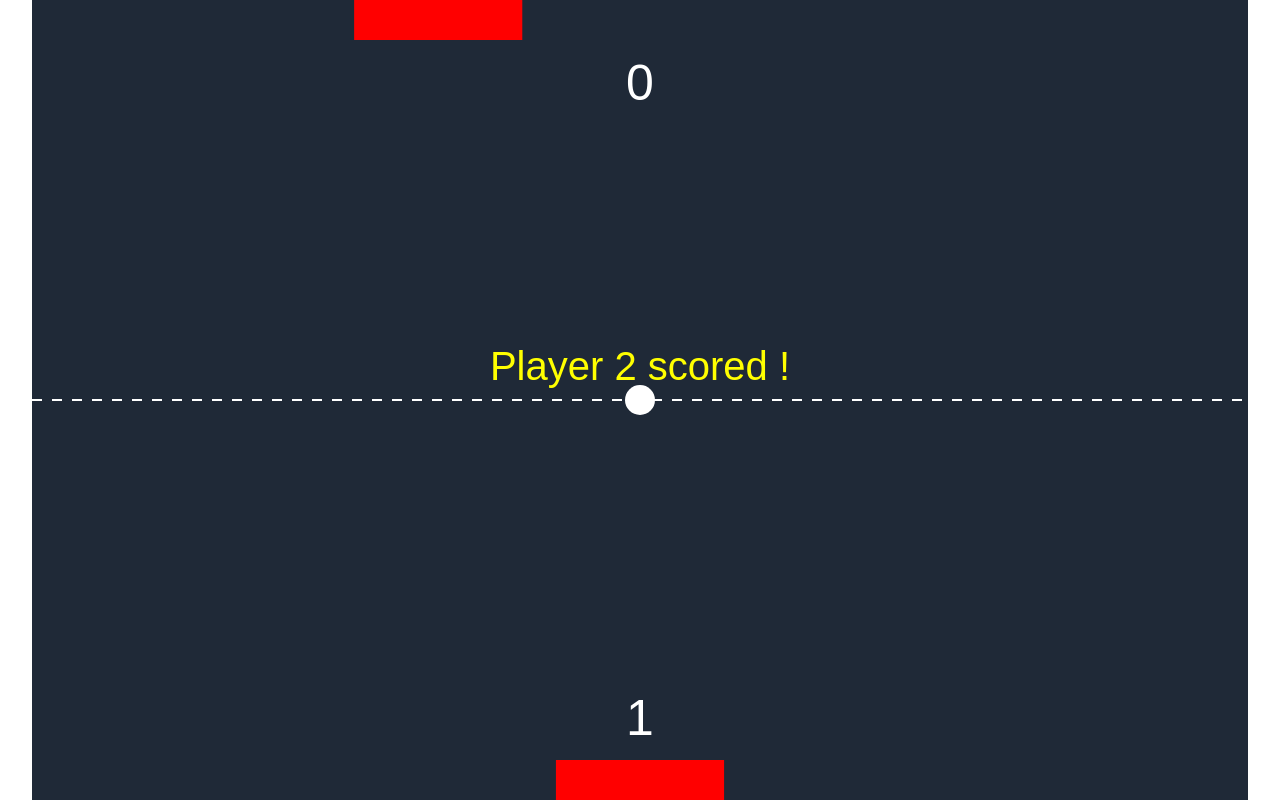
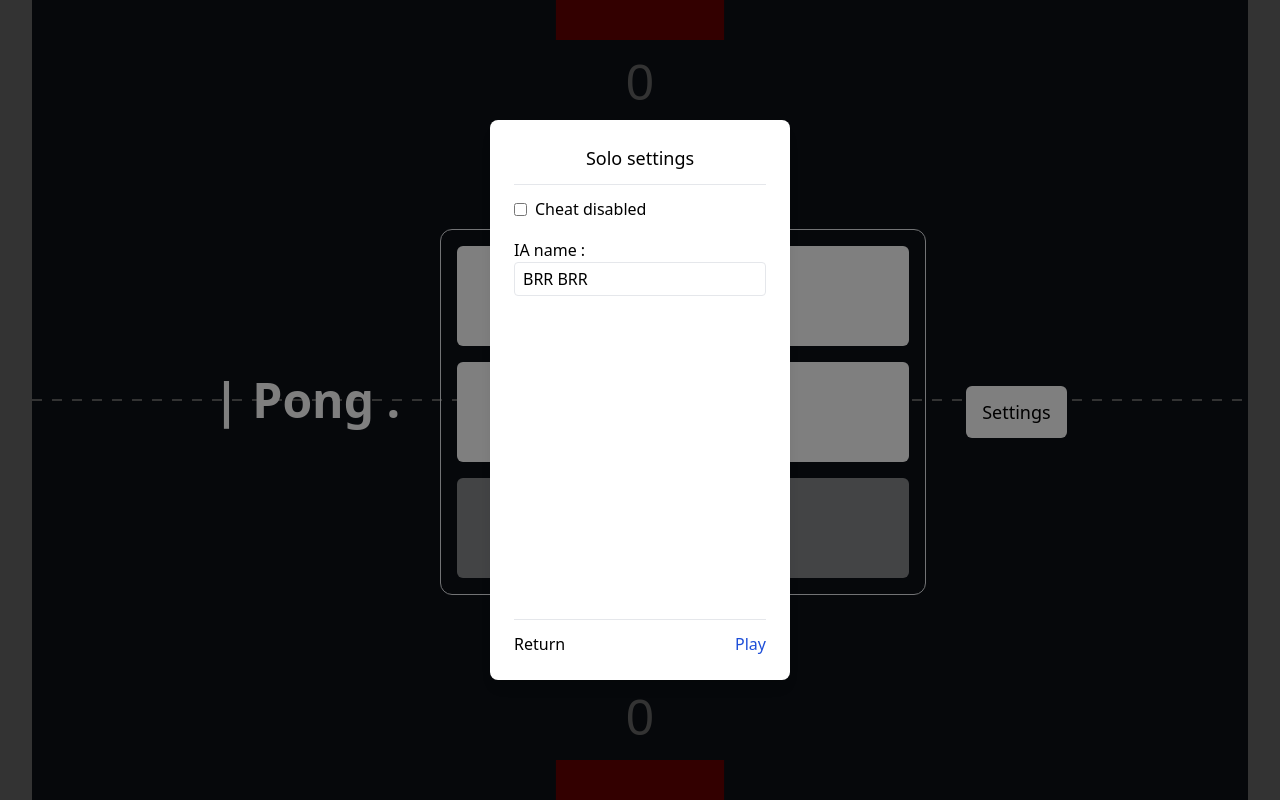
Before and after one commit to ftpreavis/frontend, a Vue app: page /game in a window 1280 px wide. Both pictures are taken after a click on the button "Solo (IA)". Built offline with nearby package versions, Linux system fonts and the light colour scheme.

Commit message:
More settings

```diff
--- /dev/null
+++ b/src/components/PongModeSettings.vue
@@ -0,0 +1,64 @@
+<script lang="ts" setup>
+import { ref } from 'vue'
+const props = defineProps<{
+	visible: boolean,
+	mode: 'solo' | 'multi' | null,
+	cheats: {enabled: boolean, ballSpeed: number, paddleSpeed: number},
+	player1Name: string
+}>()
+
+const emit = defineEmits<{
+	(event: 'update:visible', value: boolean): void,
+	(event: 'play', payload: never) : void
+}>()
+
+const localCheats = ref({ ...props.cheats })
+const localPlayer1Name = ref(props.player1Name)
+
+
+const play = () => {
+	emit('play', {cheats: localCheats.value, player1Name: localPlayer1Name.value})
+	emit('update:visible', false)
+}
+const close = () => { emit('update:visible', false) }
+
+</script>
+
+<template>
+	<div v-if="visible" class="fixed inset-0 flex items-center justify-center bg-black bg-opacity-50 z-20">
+		<div class="bg-white rounded-lg shadow-lg p-6 h-[70vh] flex flex-col w-[300px]">
+			<h3 class="text-center text-lg">{{ mode === 'solo' ? 'Solo' : 'Multi'}} settings</h3>
+			<hr class="my-3">
+			<div class="flex-1 overflow-y-auto mb-4 space-y-4">
+				<div>
+					<label class="inline-flex items-center">
+						<input type="checkbox" v-model="localCheats.enabled" class="mr-2">
+						Cheat {{ localCheats.enabled ? 'enabled' : 'disabled'}}
+					</label>
+					<div v-if="localCheats.enabled" class="space-y-">
+						<label class="flex justify-between text-sm">
+							Base ball speed
+							<input type="range" v-model.number="localCheats.ballSpeed" min="1" max="15" step="0.1" class="mx-2 w-20">
+						</label>
+						<label class="flex justify-between text-sm">
+							Base paddle speed
+							<input type="range" v-model.number="localCheats.paddleSpeed" min="1" max="40" step="0.1" class="mx-2 w-20">
+						</label>
+					</div>
+				</div>
+				<div>
+					<label>
+						{{ mode === 'solo' ? 'IA ' : 'Player 1 '}} name :
+						<input type="text" placeholder="BRR BRR" class="w-full border rounded px-2 py-1" v-model="localPlayer1Name">
+					</label>
+				</div>
+			</div>
+
+			<hr class="my-3">
+			<div class="flex justify-between">
+				<button @click="close">Return</button>
+				<button class="text-blue-700" @click="play">Play</button>
+			</div>
+		</div>
+	</div>
+</template>
--- a/src/components/PongSettings.vue
+++ b/src/components/PongSettings.vue
@@ -105,7 +105,7 @@ const close = () => emit('update:visible', false)
 </script>
 
 <template>
-	<div v-if="props.visible" class="fixed inset-0 flex items-center justify-center bg-black bg-opacity-50 z-20">
+	<div v-if="visible" class="fixed inset-0 flex items-center justify-center bg-black bg-opacity-50 z-20">
 		<div class="bg-white rounded-lg shadow-lg p-6 h-[70vh] flex flex-col w-[300px]">
 			<h3 class="text-center text-lg">Settings</h3>
 			<p class="text-sm text-gray-500">Preview</p>
--- a/src/views/Game.vue
+++ b/src/views/Game.vue
@@ -1,6 +1,7 @@
 <script lang="ts" setup>
 import Header from '@/components/Header.vue'
 import Settings from '@/components/PongSettings.vue'
+import ModeSettings from '@/components/PongModeSettings.vue'
 import { nextTick, onBeforeUnmount, onMounted, ref, watch } from 'vue'
 
 const pongCanvas = ref<HTMLCanvasElement | null>(null)
@@ -21,18 +22,21 @@ const player2Score = ref(0)
 const ballRadius = 15
 let ballPosX = 0
 let ballPosY = 0
-const basePaddleSpeed = 3
+let baseBallSpeed = 3
+let basePaddleSpeed = 3
 let initialPaddleSpeed = 0
-let ballSpeedX = basePaddleSpeed
-let ballSpeedY = basePaddleSpeed
+let ballSpeedX
+let ballSpeedY
 const speedBoost = 1.05
 let isWaiting = false
 const message = ref<string>('')
 const gameMode = ref<string | null>(null)
 let botInterval: number
 
-let player1Name = ref<string>('IA')
-let player2Name = ref<string>('Azaleee')
+const player1Name = ref<string>('BRR BRR')
+const player2Name = ref<string>('Azaleee')
+
+let animationId: number | null = null
 
 const showSettings = ref(false)
 const settings = ref({
@@ -42,6 +46,10 @@ const settings = ref({
 	divider:	'#FFFFFF',
 	score:		'#FFFFFF'
 })
+
+const showModeSettings = ref(false)
+const modeSettingsMode = ref<'solo' | 'multi' | null>(null)
+const cheats =ref({ enabled: false, ballSpeed: baseBallSpeed, paddleSpeed: basePlayerSpeed })
 
 watch(settings, () => {
 	nextTick(render)
@@ -190,8 +198,26 @@ const pong_bot = () => {
 }
 
 const updateBallPosition = () => {
+	if (isWaiting) return
+
 	ballPosX += ballSpeedX
 	ballPosY += ballSpeedY
+
+	console.log('je rentre deux fois pcq je suis un fdp de merde')
+	if (ballPosY - ballRadius <= 0) {
+		console.log('🏆 Player 2 score', { frame: performance.now(), ballPosX, ballPosY })
+		player2Score.value++
+		message.value = player2Name.value + ' scored !'
+		// console.log("Player 2 scored : " + ballPosY)
+		resetBall(1)
+		return
+	} else if (ballPosY + ballRadius >= canvasHeight.value) {
+		player1Score.value++
+		message.value = player1Name.value + ' scored !'
+		console.log("Player 1 scored : (height) -> " + canvasHeight.value + ' ' + ballPosY)
+		resetBall(2)
+		return
+	}
 
 	if (ballPosX - ballRadius <= 0 || ballPosX + ballRadius >= canvasWidth.value) {
 		ballSpeedX = -ballSpeedX
@@ -241,9 +267,9 @@ const updateBallPosition = () => {
 		ballPosY - ballRadius <= paddleWidth &&
 		ballPosY + ballRadius >= 0
 	) {
+		console.log('⛔ collision paddle 2 just after score', { frame: performance.now(), ballPosX, ballPosY })
 		ballSpeedX = -Math.abs(ballSpeedX)
 		ballPosX   = player1Pos - ballRadius
-
 		ballSpeedX *= speedBoost
 		ballSpeedY *= speedBoost
 	}
@@ -261,33 +287,22 @@ const updateBallPosition = () => {
 		ballSpeedY *= speedBoost
 	}
 
-
-	if (ballPosY <= 0) {
-		player2Score.value++
-		message.value = 'Player 2 scored !'
-		resetBall(1)
-	}
-	if (ballPosY >= canvasHeight.value) {
-		player1Score.value++
-		message.value = 'Player 1 scored !'
-		resetBall(2)
-	}
-
 }
 
 const resetBall = (server: 1 | 2) => {
 	ballSpeedX = 0
 	ballSpeedY = 0
-	ballPosX = canvasWidth.value / 2
-	ballPosY = canvasHeight.value / 2
+	ballPosX = (canvasWidth.value  - ballRadius * 2) / 2 + ballRadius
+	ballPosY = (canvasHeight.value - ballRadius * 2) / 2 + ballRadius
 	isWaiting = true
 	setTimeout(() => {
-		const maxX = initialPaddleSpeed * 0.9
-		const minX = initialPaddleSpeed * 0.1
+		const maxX = 0.9
+		const minX = 0.1
 		const sign = Math.random() < 0.5 ? 1 : -1
 		const absX = minX + Math.random() * (maxX - minX)
 		ballSpeedX = sign * absX
-		ballSpeedY = server === 2 ? -initialPaddleSpeed : initialPaddleSpeed
+		ballSpeedY = server === 2 ? -baseBallSpeed : baseBallSpeed
+		// console.log(ballSpeedY)
 		isWaiting = false
 		message.value = ''
 	}, 1000)
@@ -414,7 +429,28 @@ const render = () => {
 
 let targetX = 0;
 
+const playGame = (payload: never) => {
+	console.log('▶️ playGame called, cheats.enabled =', payload.cheats.enabled)
+	cheats.value = payload.cheats
+	player1Name.value = payload.player1Name
+	if (cheats.value.enabled) {
+		baseBallSpeed = cheats.value.ballSpeed
+		playerSpeed = cheats.value.paddleSpeed
+	} else {
+		baseBallSpeed = 3
+		playerSpeed = 6
+	}
+	startGame(modeSettingsMode.value)
+}
+
 const startGame = (mode: string) => {
+	console.log('⚡ startGame called, mode =', mode)
+	if (animationId !== null) {
+		cancelAnimationFrame(animationId)
+		animationId = null
+	}
+	if (botInterval) clearInterval(botInterval)
+	resetGame()
 	gameMode.value = mode
 	if (gameMode.value === "solo") {
 		botInterval = setInterval(() => {
@@ -424,7 +460,7 @@ const startGame = (mode: string) => {
 		}, 1000)
 	}
 	resetBall(2) // For choose random ball vector at game start
-	setTimeout(gameLoop, 1000)
+	gameLoop()
 }
 
 const resetGame = () => {
@@ -454,12 +490,12 @@ const winGame = (player: string) => {
 const gameLoop = () => {
 	if (gameMode.value === 'solo') pong_bot()
 	updatePaddlesPosition()
-	if (!isWaiting) updateBallPosition()
+	updateBallPosition()
 	if (player1Score.value == 11) { winGame(player1Name.value); return }
 	if (player2Score.value == 11) { winGame(player2Name.value); return }
 	render()
 	// drawPlayerName()
-	requestAnimationFrame(gameLoop)
+	animationId = requestAnimationFrame(gameLoop)
 }
 </script>
 
@@ -470,8 +506,8 @@ const gameLoop = () => {
 		<div v-if="!gameMode" class="absolute z-10 space-y-6 flex flex-col w-2/3 md:flex-row md:justify-around md:items-center md:space-x-10">
 			<h2 class="text-white font-bold text-5xl">| Pong .</h2>
 			<div class="flex flex-col space-y-4 border p-4 rounded-xl md:flex-1">
-				<button @click="startGame('solo')" class="text-black py-9 bg-[#fff] rounded-md text-lg">Solo (IA)</button>
-				<button @click="startGame('multi')" class="text-black py-9 bg-[#fff] rounded-md text-lg">Multi (Local)</button>
+				<button @click="showModeSettings = true; modeSettingsMode = 'solo'" class="text-black py-9 bg-[#fff] rounded-md text-lg">Solo (IA)</button>
+				<button @click="showModeSettings = true; modeSettingsMode = 'multi'" class="text-black py-9 bg-[#fff] rounded-md text-lg">Multi (Local)</button>
 				<button class="text-black py-9 bg-[#fff] rounded-md text-lg opacity-50 cursor-not-allowed" disabled>Tournament (Local)</button>
 			</div>
 			<button @click="showSettings = true" class="text-black py-3 md:px-4 bg-[#fff] rounded-md text-lg">Settings</button>
@@ -480,6 +516,7 @@ const gameLoop = () => {
 			<canvas ref="pongCanvas" class="w-full h-full"></canvas>
 		</div>
 		<Settings v-model:visible="showSettings" v-model:settings="settings"></Settings>
+		<ModeSettings v-model:visible="showModeSettings" :cheats="cheats" :mode="modeSettingsMode" :player1-name="player1Name" @play="playGame"></ModeSettings>
 	</div>
 <!--	<div class="flex flex-col min-h-screen items-center justify-center">-->
 <!--		<Header></Header>-->
```
